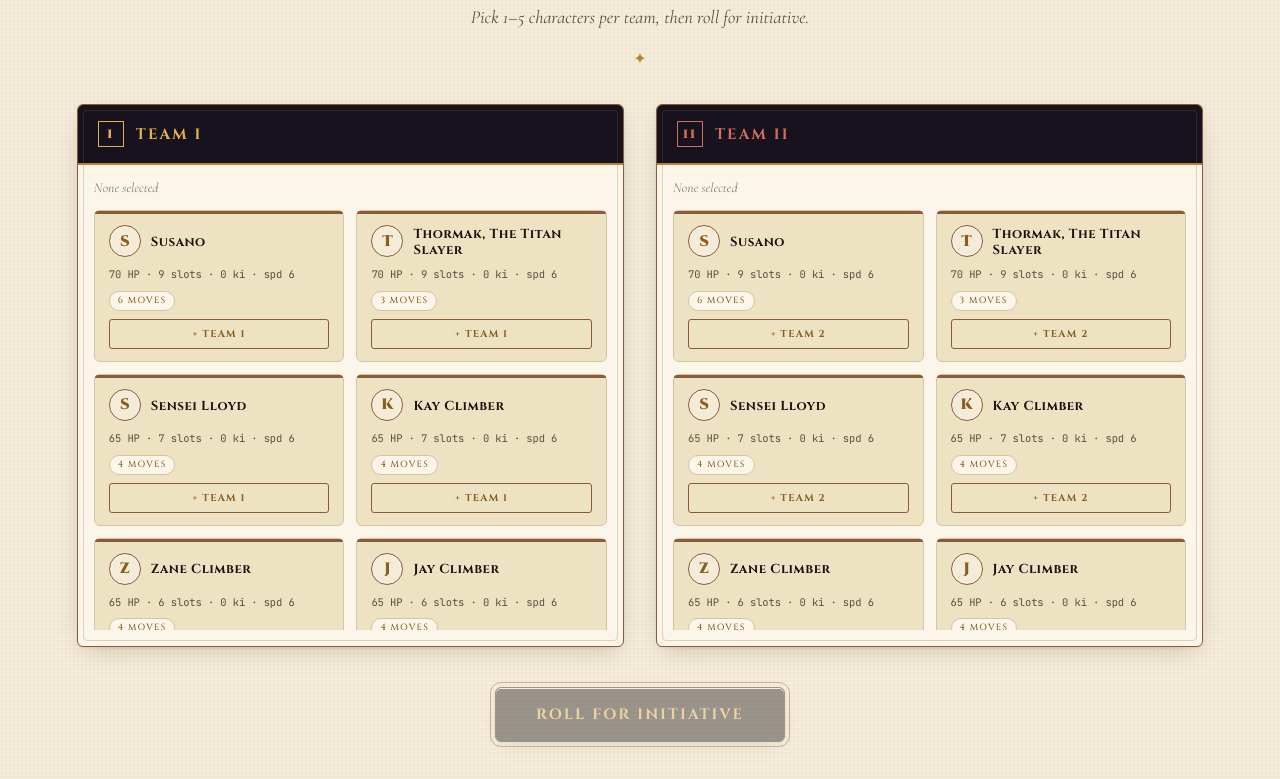
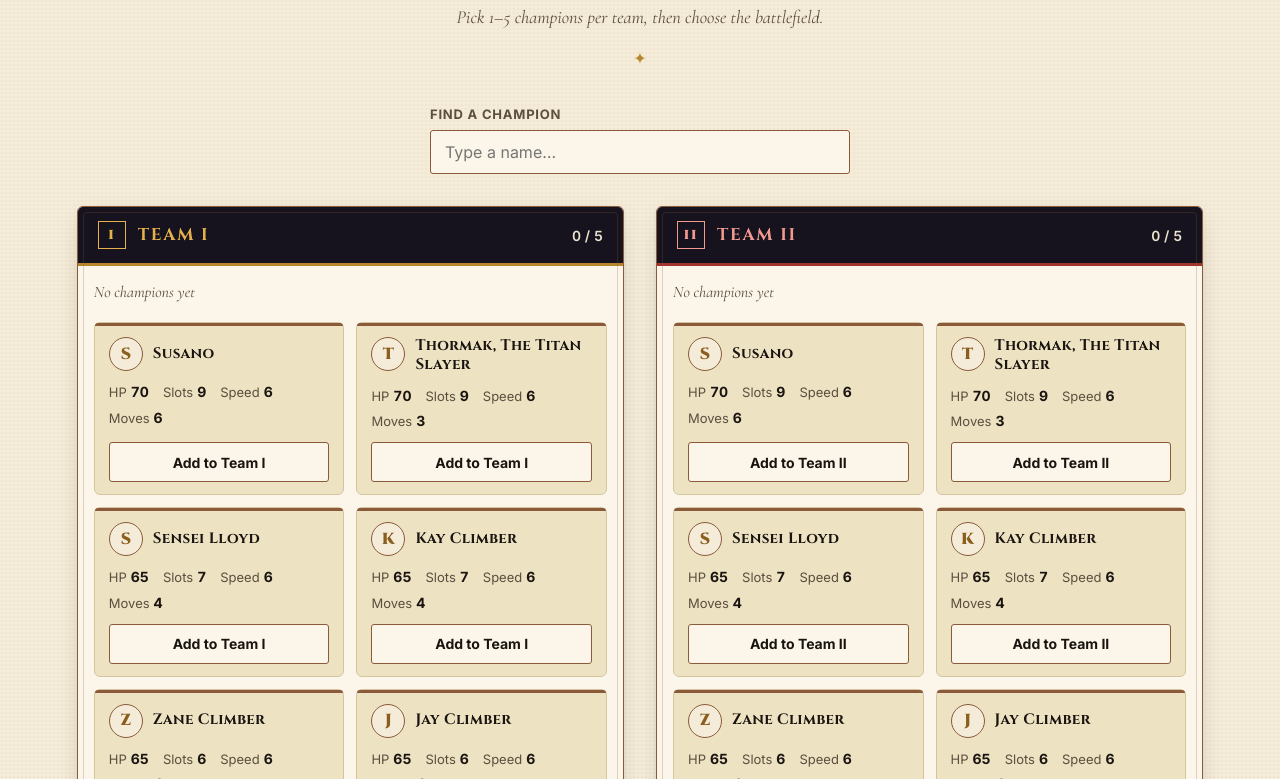
Before and after one commit to Pl83/TheGreatAdventure, a plain HTML site: page combat.html in a window 1280 px wide. Shown: the part 417-1196 px from the top of the page. Drawn offline with nearby package versions, Linux system fonts and the light colour scheme.

Commit message:
Team selection: readable, searchable, keyboard-friendly
- Champion cards: stats as labelled values ("HP 70 · Slots 9 · Speed 6
  · Moves 6", 14 px) instead of a 10.5 px monospace line; names 15 px;
  14 px buttons, 40 px tall: "Add to Team I" / "Remove".
- Unavailable champions stay readable (dashed card) and the button says
  why: "In Team II" or "Team full" (was 35% opacity, no reason, not
  reachable by keyboard).
- "Find a champion" search filters both lists by name, with a
  "No champion matches" message; the filter survives each pick.
- Team headers show "3 / 5"; roster chips are 14 px with 30 px remove
  buttons labelled "Remove X from Team I".
- Keyboard focus returns to the card you just used after each add or
  remove (the screen re-renders), and a status region announces
  "X added to Team I." to screen readers.
- The start button now says what it does ("Next: choose the
  battlefield", since the map choice comes before initiative), and when
  disabled it is legible with a hint: "Pick at least one champion for
  each team." Disabled .combat-start-btn no longer fades to 40%.
- Lists and headings are real ul/li/h4/h5/dl; no horizontal scroll at
  390 px.

Co-Authored-By: Claude Opus 5.5 <noreply@anthropic.com>

```diff
--- a/css/main.css
+++ b/css/main.css
@@ -2049,42 +2049,79 @@ header.nav-open .nav-toggle span:nth-child(3) { transform: translateY(-9px) rota
   z-index: 2;
 }
 
+/* Champion search, shared by both teams */
+.selection-search {
+  display: flex;
+  flex-direction: column;
+  gap: 6px;
+  width: min(100%, 420px);
+  margin: 0 auto;
+}
+.selection-search label {
+  font-size: 13px;
+  font-weight: 700;
+  letter-spacing: .06em;
+  text-transform: uppercase;
+  color: var(--tga-text-soft);
+}
+.selection-search input {
+  min-height: 44px;
+  padding: 8px 14px;
+  border: 1px solid var(--tga-bronze);
+  border-radius: var(--tga-r-xs);
+  background: var(--tga-vellum);
+  color: var(--tga-text);
+  font-family: var(--tga-font-body);
+  font-size: 16px;
+}
+.selection-search input:focus-visible { outline: 2px solid var(--tga-gold-deep); outline-offset: 2px; }
+
 /* Ink header bar with a Roman numeral seal */
 .team-header {
-  font-family: var(--tga-font-display);
-  font-weight: 700;
-  font-size: 15px;
-  letter-spacing: .14em;
-  text-transform: uppercase;
-  padding: 16px 20px;
+  margin: 0 0 var(--tga-s-3);
+  font-family: var(--tga-font-display);
+  font-weight: 700;
+  font-size: 17px;
+  letter-spacing: .1em;
+  text-transform: uppercase;
+  padding: 14px 20px;
   background: var(--tga-ink);
   color: var(--tga-text-invert);
-  border-bottom: 2px solid var(--tga-gold);
+  border-bottom: 3px solid var(--tga-gold);
   display: flex;
   align-items: center;
   gap: 12px;
-  margin-bottom: var(--tga-s-3);
 }
 .team-header::before {
   content: '';
-  width: 26px; height: 26px;
+  width: 28px; height: 28px;
   flex: none;
   border: 1.5px solid currentColor;
   display: grid; place-items: center;
-  font-size: 12px; font-weight: 900;
-  position: relative;
+  font-size: 13px; font-weight: 900;
 }
 .team-a-header { color: var(--tga-gold-bright); }
-.team-b-header { color: var(--tga-crimson-soft); }
+.team-b-header { color: #F29A8F; border-bottom-color: var(--tga-crimson); }
 .team-a-header::before { content: 'I'; }
 .team-b-header::before { content: 'II'; }
+.team-count {
+  margin-left: auto;
+  font-family: var(--tga-font-body);
+  font-size: 14px;
+  font-weight: 600;
+  letter-spacing: 0;
+  color: #EDE5D0;
+  font-variant-numeric: tabular-nums;
+}
 
 .selected-roster {
   display: flex;
   flex-wrap: wrap;
   gap: var(--tga-s-2);
-  min-height: 30px;
+  min-height: 40px;
+  margin: 0;
   padding: 0 var(--tga-s-4) var(--tga-s-3);
+  list-style: none;
   align-items: center;
 }
 .selected-chip {
@@ -2092,44 +2129,47 @@ header.nav-open .nav-toggle span:nth-child(3) { transform: translateY(-9px) rota
   align-items: center;
   gap: 6px;
   background: var(--tga-ink-2);
-  color: var(--tga-gold-bright);
-  padding: 4px 6px 4px 12px;
+  color: #EDE5D0;
+  padding: 3px 4px 3px 12px;
   border-radius: var(--tga-r-pill);
-  font-family: var(--tga-font-display);
-  font-size: 11px;
-  letter-spacing: .06em;
+  font-family: var(--tga-font-body);
+  font-size: 14px;
+  font-weight: 600;
   border: 1px solid var(--tga-rule-ink);
 }
-.selected-chip::before { content: '✦'; color: var(--tga-gold); font-size: 9px; }
 .chip-remove {
   background: none; border: none; cursor: pointer;
-  color: var(--tga-crimson-soft);
-  font-size: 15px; line-height: 1;
-  width: 18px; height: 18px;
+  color: #F29A8F;
+  font-size: 18px; line-height: 1;
+  width: 30px; height: 30px;
   border-radius: 50%;
   display: grid; place-items: center;
   transition: background var(--tga-dur-fast), color var(--tga-dur-fast);
 }
 .chip-remove:hover { color: #fff; background: var(--tga-crimson); }
+.chip-remove:focus-visible { outline: 2px solid #F2C25C; outline-offset: 1px; }
 .no-selection {
-  color: var(--tga-text-faint);
+  color: var(--tga-text-soft);
   font-family: var(--tga-font-script);
   font-style: italic;
-  font-size: var(--tga-fs-sm);
+  font-size: 16px;
 }
 
 .char-select-grid {
   display: grid;
-  grid-template-columns: repeat(auto-fill, minmax(168px, 1fr));
+  grid-template-columns: repeat(auto-fill, minmax(180px, 1fr));
   gap: var(--tga-s-3);
-  max-height: 420px;
+  max-height: 520px;
   overflow-y: auto;
-  padding: 0 var(--tga-s-4);
+  margin: 0;
+  padding: 4px var(--tga-s-4);
+  list-style: none;
   scrollbar-width: thin;
   scrollbar-color: var(--tga-bronze) transparent;
 }
 .char-select-grid::-webkit-scrollbar { width: 8px; }
 .char-select-grid::-webkit-scrollbar-thumb { background: var(--tga-rule); border-radius: 4px; }
+.no-match { margin: 0; padding: var(--tga-s-3) var(--tga-s-4); font-size: 15px; color: var(--tga-text-soft); }
 
 /* A champion dossier card */
 .char-select-card {
@@ -2140,46 +2180,38 @@ header.nav-open .nav-toggle span:nth-child(3) { transform: translateY(-9px) rota
   position: relative;
   display: flex;
   flex-direction: column;
-  gap: 8px;
-  transition: transform var(--tga-dur-base) var(--tga-ease),
-              box-shadow var(--tga-dur-base) var(--tga-ease),
-              border-color var(--tga-dur-fast);
-}
+  gap: 10px;
+  font-family: var(--tga-font-body);
+  transition: box-shadow var(--tga-dur-base) var(--tga-ease), border-color var(--tga-dur-fast);
+}
+.char-select-card[hidden] { display: none; }
 .char-select-card::before {
   content: '';
   position: absolute; top: 0; left: 0; right: 0; height: 3px;
   background: var(--tga-bronze);
   border-radius: var(--tga-r-sm) var(--tga-r-sm) 0 0;
 }
-.char-select-card:hover {
-  transform: translateY(-3px);
-  box-shadow: var(--tga-shadow-lift);
-  border-color: var(--tga-bronze);
-}
+.char-select-card:hover { box-shadow: var(--tga-shadow-lift); border-color: var(--tga-bronze); }
 .char-select-card.is-selected {
   border-color: var(--tga-gold);
   background: var(--tga-vellum);
   box-shadow: var(--tga-shadow-glow-gold);
 }
-.char-select-card.is-selected::before { background: var(--tga-gold); }
-.char-select-card.is-selected::after {
-  content: '✦';
-  position: absolute; top: 8px; right: 10px;
-  font-family: var(--tga-font-display);
-  color: var(--tga-gold-deep);
-  font-size: 13px;
-}
-.char-select-card.is-disabled { opacity: .35; pointer-events: none; filter: grayscale(.4); }
-
-/* crest circle with the champion's initial in Cinzel (per system: no invented emblems) */
+.char-select-card.is-selected::before { background: var(--tga-gold); height: 5px; }
+/* Unavailable: still readable, the button says why */
+.char-select-card.is-disabled { background: transparent; border-style: dashed; box-shadow: none; }
+.char-select-card.is-disabled .select-card-name,
+.char-select-card.is-disabled .select-card-stats dd { color: var(--tga-text-soft); }
+
 .select-card-name {
-  font-family: var(--tga-font-display);
-  font-weight: 700;
-  font-size: 13px;
-  letter-spacing: .04em;
+  margin: 0;
+  font-family: var(--tga-font-display);
+  font-weight: 700;
+  font-size: 15px;
+  letter-spacing: .02em;
   color: var(--tga-text);
   line-height: 1.25;
-  padding-left: 42px;
+  padding-left: 44px;
   min-height: 34px;
   display: flex;
   align-items: center;
@@ -2187,60 +2219,51 @@ header.nav-open .nav-toggle span:nth-child(3) { transform: translateY(-9px) rota
 .crest-initial {
   position: absolute;
   left: 14px; top: 14px;
-  width: 32px; height: 32px;
+  width: 34px; height: 34px;
   border-radius: 50%;
   background: var(--tga-paper);
   border: 1px solid var(--tga-bronze);
   display: grid; place-items: center;
   font-family: var(--tga-font-display);
-  font-size: 15px; font-weight: 900;
+  font-size: 16px; font-weight: 900;
   color: var(--tga-gold-deep);
-  box-shadow: inset 0 0 0 1px var(--tga-vellum);
-}
-.char-select-card.is-selected .crest-initial { border-color: var(--tga-gold); color: var(--tga-gold-deep); }
+}
+.char-select-card.is-selected .crest-initial { border-color: var(--tga-gold); }
 .select-card-stats {
-  font-family: var(--tga-font-mono);
-  font-size: 10.5px;
-  color: var(--tga-text-soft);
-  line-height: 1.5;
-  letter-spacing: -.01em;
-}
-.select-card-count {
-  font-family: var(--tga-font-display);
-  font-size: 9px;
-  letter-spacing: .14em;
-  text-transform: uppercase;
-  color: var(--tga-gold-deep);
-  align-self: flex-start;
-  padding: 2px 8px;
-  border: 1px solid var(--tga-rule);
-  border-radius: var(--tga-r-pill);
-  background: var(--tga-vellum);
-  white-space: nowrap;
-}
+  display: flex;
+  flex-wrap: wrap;
+  gap: 4px 14px;
+  margin: 0;
+  font-size: 14px;
+}
+.select-card-stats div { display: flex; gap: 4px; align-items: baseline; }
+.select-card-stats dt { color: var(--tga-text-soft); font-size: 13px; }
+.select-card-stats dd { margin: 0; font-weight: 700; color: var(--tga-text); font-variant-numeric: tabular-nums; }
 
 .select-btn {
   margin-top: auto;
   width: 100%;
-  padding: 7px 8px;
+  min-height: 40px;
+  padding: 8px 10px;
   border-radius: var(--tga-r-xs);
   border: 1px solid var(--tga-bronze);
-  background: transparent;
-  color: var(--tga-gold-deep);
+  background: var(--tga-vellum);
+  color: var(--tga-text);
   cursor: pointer;
-  font-family: var(--tga-font-display);
-  font-size: 10px;
-  font-weight: 700;
-  letter-spacing: .12em;
-  text-transform: uppercase;
+  font-family: var(--tga-font-body);
+  font-size: 14px;
+  font-weight: 700;
   transition: background var(--tga-dur-fast), color var(--tga-dur-fast), border-color var(--tga-dur-fast);
 }
 .select-btn:hover:not(:disabled) { background: var(--tga-ink); color: var(--tga-gold-bright); border-color: var(--tga-ink); }
-.select-btn:disabled { opacity: .4; cursor: not-allowed; }
-.remove-btn { border-color: var(--tga-crimson); color: var(--tga-crimson); }
+.select-btn:focus-visible { outline: 2px solid var(--tga-gold-deep); outline-offset: 2px; }
+.select-btn:disabled { cursor: not-allowed; background: transparent; border-style: dashed; color: var(--tga-text-soft); font-weight: 600; }
+.remove-btn { border-color: var(--tga-crimson); color: var(--tga-crimson-deep); }
 .remove-btn:hover:not(:disabled) { background: var(--tga-crimson); color: #fff; border-color: var(--tga-crimson); }
 
-.selection-footer { display: flex; justify-content: center; padding-top: var(--tga-s-2); }
+.selection-footer { display: flex; flex-direction: column; align-items: center; gap: var(--tga-s-2); padding-top: var(--tga-s-2); }
+.start-hint { margin: 0; font-size: 15px; color: var(--tga-text-soft); }
+.selection-footer .combat-start-btn { max-width: 100%; white-space: normal; }
 
 /* Primary call: ink + gold, bronze double frame */
 .combat-start-btn {
@@ -2270,7 +2293,15 @@ header.nav-open .nav-toggle span:nth-child(3) { transform: translateY(-9px) rota
   transform: translateY(-2px);
   box-shadow: var(--tga-shadow-glow-gold);
 }
-.combat-start-btn:disabled { opacity: .4; cursor: not-allowed; }
+.combat-start-btn:disabled {
+  cursor: not-allowed;
+  background: transparent;
+  color: var(--tga-text-soft);
+  border: 1px dashed var(--tga-text-soft);
+  outline-color: transparent;
+  box-shadow: none;
+}
+.combat-start-btn:focus-visible { outline: 2px solid var(--tga-gold-deep); outline-offset: 4px; }
 .secondary-btn {
   background: transparent;
   color: var(--tga-text-invert);
@@ -3395,7 +3426,7 @@ header.nav-open .nav-toggle span:nth-child(3) { transform: translateY(-9px) rota
   .combat-turn-track { flex-wrap: wrap; }
   .combat-turn-track .initiative-strip { flex-basis: 100%; }
   .selection-teams { grid-template-columns: 1fr; }
-  .char-select-grid { grid-template-columns: repeat(auto-fill, minmax(140px, 1fr)); }
+  .char-select-grid { grid-template-columns: repeat(auto-fill, minmax(150px, 1fr)); }
 }
 
 /* ── Sheet: tag filter row ── */
--- a/js/combat-events.js
+++ b/js/combat-events.js
@@ -36,7 +36,7 @@ export function bindSelectionEvents() {
       if (!S.teamNames[team].includes(name) && S.teamNames[team].length < 5) {
         S.teamNames[team].push(name);
         saveTeams();
-        renderSelectionScreen();
+        renderSelectionScreen({ focus: { name, team }, announce: `${name} added to Team ${team === 0 ? 'I' : 'II'}.` });
       }
     });
   });
@@ -46,7 +46,7 @@ export function bindSelectionEvents() {
       const team = parseInt(e.currentTarget.dataset.team);
       S.teamNames[team] = S.teamNames[team].filter(n => n !== name);
       saveTeams();
-      renderSelectionScreen();
+      renderSelectionScreen({ focus: { name, team }, announce: `${name} removed from Team ${team === 0 ? 'I' : 'II'}.` });
     });
   });
   document.getElementById('btn-start')?.addEventListener('click', async () => {
--- a/js/combat-render.js
+++ b/js/combat-render.js
@@ -513,34 +513,53 @@ export function render() {
   else if (S.phase === 'victory')    renderVictoryScreen();
 }
 
-export function renderSelectionScreen() {
+// Name filter typed into the champion search; survives the re-render after each pick
+let charFilter = '';
+const TEAM_NUM = ['I', 'II'];
+
+/**
+ * opts.focus    : { name, team } — after a pick, keyboard focus returns to that card's button
+ * opts.announce : short sentence for screen readers ("Susano added to Team I.")
+ */
+export function renderSelectionScreen(opts = {}) {
   const charGrid = (teamIdx) => allChars.map(c => {
       const inThis  = S.teamNames[teamIdx].includes(c.nom);
       const inOther = S.teamNames[1 - teamIdx].includes(c.nom);
       const full    = S.teamNames[teamIdx].length >= 5;
       const locked  = !inThis && (inOther || full);
-      const abilCount = c.moveSet?.length ?? 0;
+      const why     = inOther ? `In Team ${TEAM_NUM[1 - teamIdx]}` : 'Team full';
+      const stats = [['HP', c.hp], ['Slots', c.spellSlot ?? 0], c.ki ? ['Ki', c.ki] : null, ['Speed', c.speed ?? 6], ['Moves', c.moveSet?.length ?? 0]]
+        .filter(Boolean).map(([k, v]) => `<div><dt>${k}</dt><dd>${v}</dd></div>`).join('');
       return `
-        <div class="char-select-card${inThis ? ' is-selected' : ''}${locked ? ' is-disabled' : ''}">
-          <span class="crest-initial">${(c.nom[0] ?? '?').toUpperCase()}</span>
-          <div class="select-card-name">${c.nom}</div>
-          <div class="select-card-stats">${c.hp} HP · ${c.spellSlot ?? 0} slots · ${c.ki ?? 0} ki · spd ${c.speed ?? 6}</div>
-          <div class="select-card-count">${abilCount} moves</div>
+        <li class="char-select-card${inThis ? ' is-selected' : ''}${locked ? ' is-disabled' : ''}" data-search="${c.nom.toLowerCase()}">
+          <span class="crest-initial" aria-hidden="true">${(c.nom[0] ?? '?').toUpperCase()}</span>
+          <h5 class="select-card-name">${c.nom}</h5>
+          <dl class="select-card-stats">${stats}</dl>
           ${inThis
-            ? `<button class="select-btn remove-btn" data-name="${c.nom}" data-team="${teamIdx}">✕ Remove</button>`
-            : `<button class="select-btn add-btn" data-name="${c.nom}" data-team="${teamIdx}" ${locked ? 'disabled' : ''}>+ Team ${teamIdx + 1}</button>`
+            ? `<button class="select-btn remove-btn" data-name="${c.nom}" data-team="${teamIdx}" aria-label="Remove ${c.nom} from Team ${TEAM_NUM[teamIdx]}">Remove</button>`
+            : `<button class="select-btn add-btn" data-name="${c.nom}" data-team="${teamIdx}" aria-label="${locked ? `${c.nom}: ${why.toLowerCase()}` : `Add ${c.nom} to Team ${TEAM_NUM[teamIdx]}`}" ${locked ? 'disabled' : ''}>${locked ? why : `Add to Team ${TEAM_NUM[teamIdx]}`}</button>`
           }
-        </div>`;
+        </li>`;
   }).join('');
 
   const roster = (teamIdx) => {
-    if (!S.teamNames[teamIdx].length) return '<span class="no-selection">None selected</span>';
+    if (!S.teamNames[teamIdx].length) return '<li class="no-selection">No champions yet</li>';
     return S.teamNames[teamIdx].map(n =>
-      `<span class="selected-chip">● ${n}
-         <button class="chip-remove" data-name="${n}" data-team="${teamIdx}">×</button>
-       </span>`
+      `<li class="selected-chip">${n}
+         <button class="chip-remove" data-name="${n}" data-team="${teamIdx}" aria-label="Remove ${n} from Team ${TEAM_NUM[teamIdx]}">×</button>
+       </li>`
     ).join('');
   };
+
+  const team = (teamIdx) => `
+    <section class="selection-team" aria-labelledby="team-head-${teamIdx}">
+      <h4 class="team-header ${teamIdx === 0 ? 'team-a-header' : 'team-b-header'}" id="team-head-${teamIdx}">
+        Team ${TEAM_NUM[teamIdx]} <span class="team-count">${S.teamNames[teamIdx].length} / 5</span>
+      </h4>
+      <ul class="selected-roster" aria-label="Team ${TEAM_NUM[teamIdx]} roster">${roster(teamIdx)}</ul>
+      <ul class="char-select-grid" aria-label="Champions for Team ${TEAM_NUM[teamIdx]}">${charGrid(teamIdx)}</ul>
+      <p class="no-match" hidden>No champion matches “<span></span>”.</p>
+    </section>`;
 
   const canStart = S.teamNames[0].length > 0 && S.teamNames[1].length > 0;
 
@@ -549,28 +568,45 @@ export function renderSelectionScreen() {
       <div class="selection-header">
         <span class="cx-eyebrow">War Council</span>
         <h3 class="selection-title">Choose Your Champions</h3>
-        <p class="selection-sub">Pick 1–5 characters per team, then roll for initiative.</p>
+        <p class="selection-sub">Pick 1–5 champions per team, then choose the battlefield.</p>
       </div>
-      <div class="selection-teams">
-        <div class="selection-team">
-          <div class="team-header team-a-header">Team I</div>
-          <div class="selected-roster">${roster(0)}</div>
-          <div class="char-select-grid">${charGrid(0)}</div>
-        </div>
-        <div class="selection-team">
-          <div class="team-header team-b-header">Team II</div>
-          <div class="selected-roster">${roster(1)}</div>
-          <div class="char-select-grid">${charGrid(1)}</div>
-        </div>
+      <div class="selection-search">
+        <label for="char-search">Find a champion</label>
+        <input type="search" id="char-search" placeholder="Type a name…" autocomplete="off" value="${charFilter.replace(/"/g, '&quot;')}">
       </div>
+      <div class="selection-teams">${team(0)}${team(1)}</div>
       <div class="selection-footer">
-        <button class="combat-start-btn" id="btn-start" ${canStart ? '' : 'disabled'}>
-          Roll for Initiative
+        <button class="combat-start-btn" id="btn-start" ${canStart ? '' : 'disabled aria-describedby="start-hint"'}>
+          Next: choose the battlefield
         </button>
+        ${canStart ? '' : '<p class="start-hint" id="start-hint">Pick at least one champion for each team.</p>'}
       </div>
+      <p class="sr-only" role="status">${opts.announce ?? ''}</p>
     </div>`;
 
+  const applyFilter = () => {
+    const q = charFilter.trim().toLowerCase();
+    root.querySelectorAll('.selection-team').forEach(sec => {
+      let shown = 0;
+      sec.querySelectorAll('.char-select-card').forEach(card => {
+        const hit = !q || card.dataset.search.includes(q);
+        card.hidden = !hit;
+        if (hit) shown++;
+      });
+      const none = sec.querySelector('.no-match');
+      none.hidden = shown > 0;
+      none.querySelector('span').textContent = charFilter.trim();
+    });
+  };
+  applyFilter();
+  root.querySelector('#char-search').addEventListener('input', e => { charFilter = e.target.value; applyFilter(); });
+
   bindSelectionEvents();
+
+  if (opts.focus) {
+    const sel = `.char-select-grid [data-name="${CSS.escape(opts.focus.name)}"][data-team="${opts.focus.team}"]`;
+    (root.querySelector(sel) ?? root.querySelector('#char-search'))?.focus({ preventScroll: true });
+  }
 }
 
 // Manifest titles + thumbnails, fetched once per page load
```
